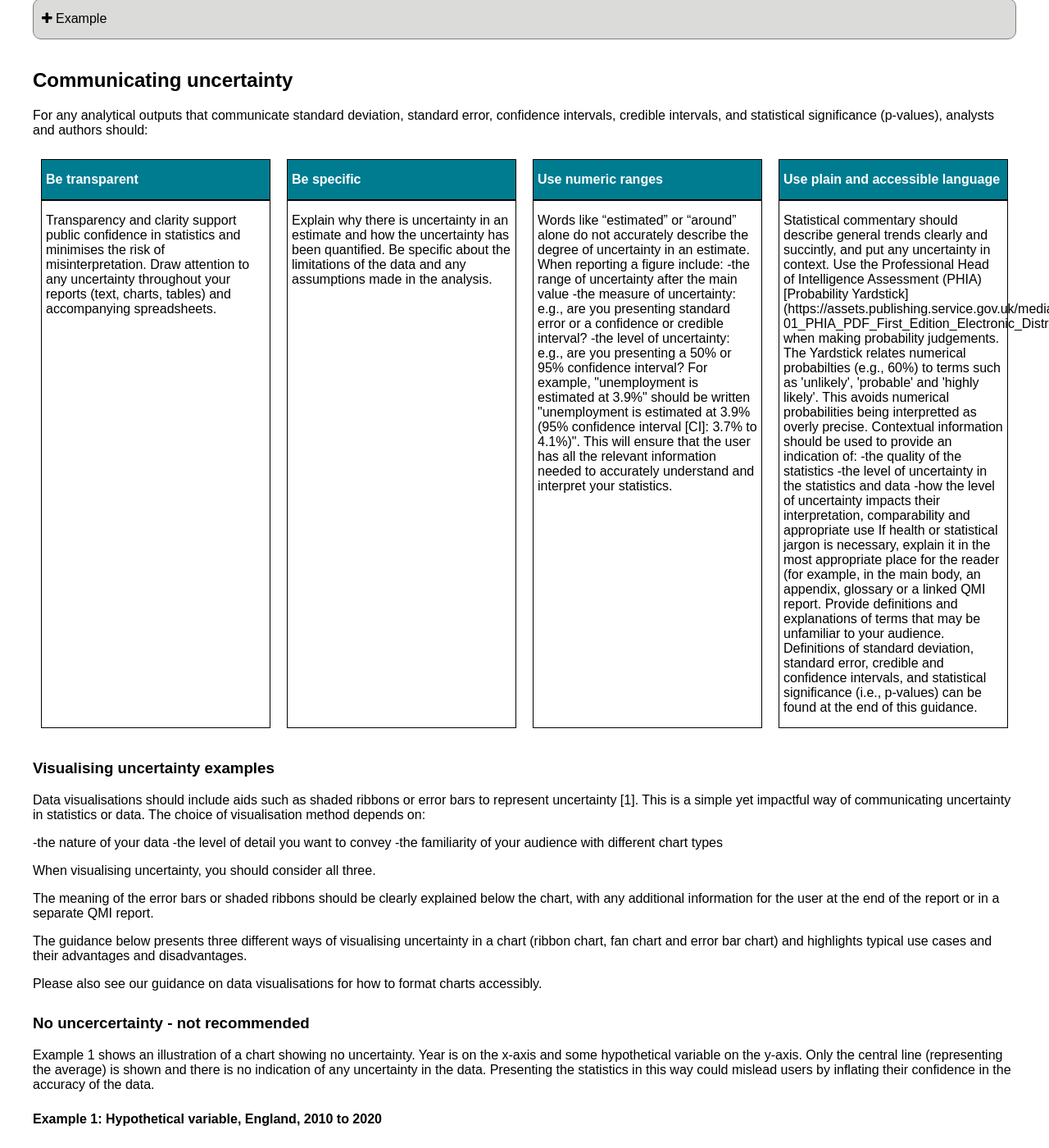
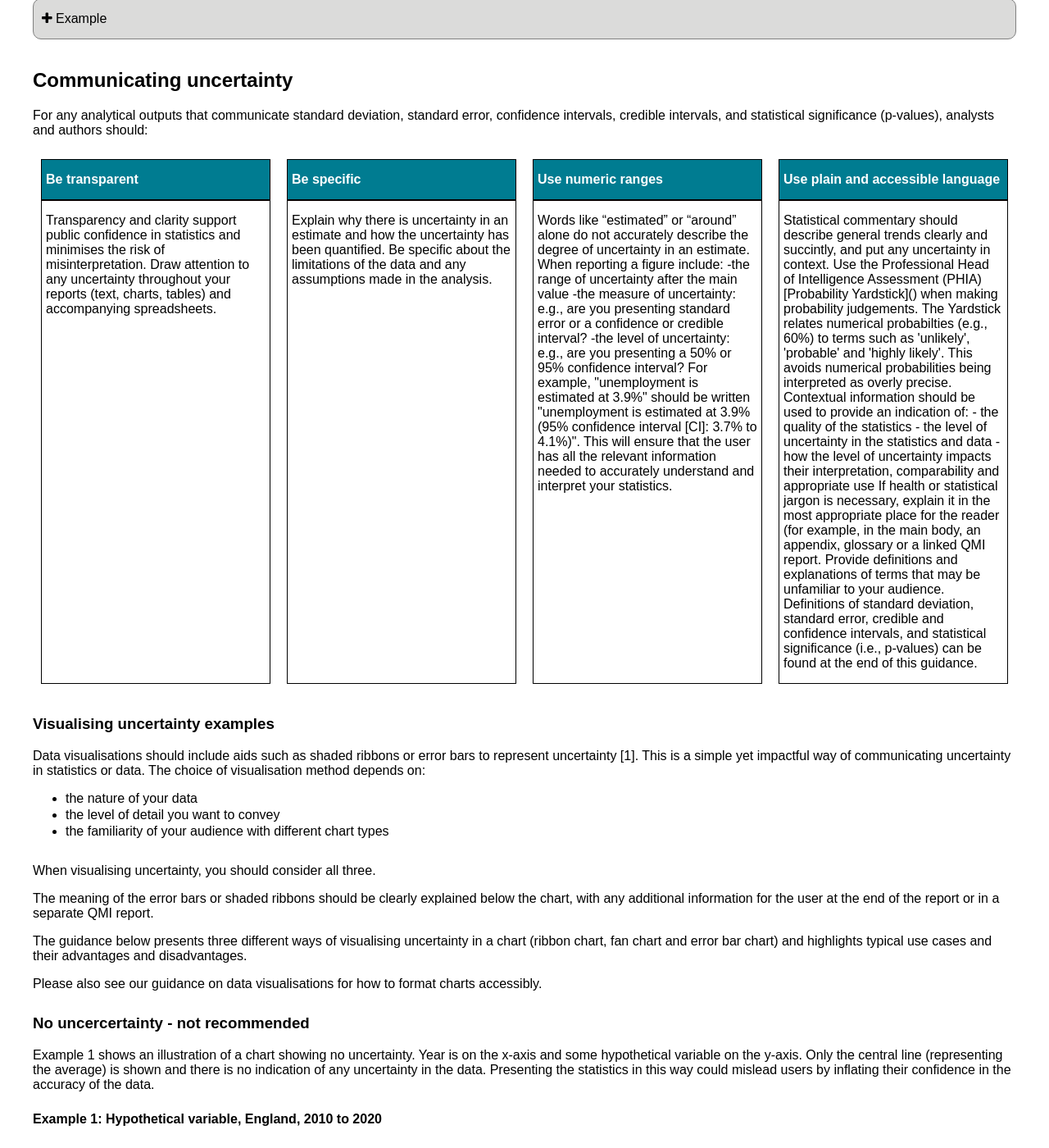
Before and after one commit to BenCuff/github-pages-test, a Jekyll site: the page built from docs/communicating-uncertainty.md, in a window 1280 px wide and 1400 px high, scrolled down 3029 px. Shown: the whole window at 82% size. Built offline with Jekyll 4.4.1, drawn with Linux system fonts in a browser that asks for light colours; some of the changed text lies outside the part shown.

```diff
--- a/docs/communicating-uncertainty.md
+++ b/docs/communicating-uncertainty.md
@@ -197,13 +197,13 @@
 {% capture card_content_4 %}
 Statistical commentary should describe general trends clearly and succintly, and put any uncertainty in context.
 
-Use the Professional Head of Intelligence Assessment (PHIA) [Probability Yardstick](https://assets.publishing.service.gov.uk/media/6421b6a43d885d000fdadb70/2019-01_PHIA_PDF_First_Edition_Electronic_Distribution_v1.1__1_.pdf) when making probability judgements. The Yardstick relates numerical probabilties (e.g., 60%) to terms such as 'unlikely', 'probable' and 'highly likely'. This avoids numerical probabilities being interpretted as overly precise.
+Use the Professional Head of Intelligence Assessment (PHIA) [Probability Yardstick]() when making probability judgements. The Yardstick relates numerical probabilties (e.g., 60%) to terms such as 'unlikely', 'probable' and 'highly likely'. This avoids numerical probabilities being interpreted as overly precise.
 
 Contextual information should be used to provide an indication of:
 
--the quality of the statistics
--the level of uncertainty in the statistics and data
--how the level of uncertainty impacts their interpretation, comparability and appropriate use
+- the quality of the statistics
+- the level of uncertainty in the statistics and data
+- how the level of uncertainty impacts their interpretation, comparability and appropriate use
 
 If health or statistical jargon is necessary, explain it in the most appropriate place for the reader (for example, in the main body, an appendix, glossary or a linked QMI report.
 
@@ -223,9 +223,9 @@
 
 Data visualisations should include aids such as shaded ribbons or error bars to represent uncertainty [1]. This is a simple yet impactful way of communicating uncertainty in statistics or data. The choice of visualisation method depends on:
 
--the nature of your data
--the level of detail you want to convey
--the familiarity of your audience with different chart types
+- the nature of your data
+- the level of detail you want to convey
+- the familiarity of your audience with different chart types
 
 When visualising uncertainty, you should consider all three.
 
@@ -283,7 +283,7 @@
   {% include expandable-section.html number="16" content=expandable_content_16 title="R code for Example 1" %}
 {% include expandable-block-end.html %}
 
-The Analysis Function {ggplot2} theme_af()is available from our data visualisation guidance.
+The Analysis Function {ggplot2} theme_af() is available from our data visualisation guidance.
 
 ### Ribbon charts
 
@@ -333,6 +333,7 @@
 
 #### Example 3: Hypothetical variable, England, 2010 to 2020
 <img src="assets/img/communicating uncertainty/Example 3.png" alt="" img width="800px">
+
 Note: the light and dark grey shading represent 95% and 50% confidence intervals, respectively.
 
 [Chart 5.1 on page 35 of the Bank of England’s inflation report from November 2017](https://www.bankofengland.co.uk/inflation-report/2017/november-2017) shows a good example of a fan chart with three levels of uncertainty. Prior to 2017, the shaded ribbons reflect revisions to historical data while after 2017 the shaded ribbons reflect uncertainty in the future projection.
@@ -375,6 +376,7 @@
 
 #### Example 4a: Hypothetical variable, England, 2010 to 2020
 <img src="assets/img/communicating uncertainty/Example 4.png" alt="" img width="900px">
+
 Note: the error bars represent 95% confidence intervals.
 
 {% capture expandable_content_19 %}
@@ -411,6 +413,7 @@
 
 #### Example 4b: Hypothetical variable by category, England, 2024
 <img src="assets/img/communicating uncertainty/Example 5.png" alt="" img width="900px">
+
 Note: the error bars represent 95% confidence intervals.
 
 {% capture expandable_content_20 %}
```
